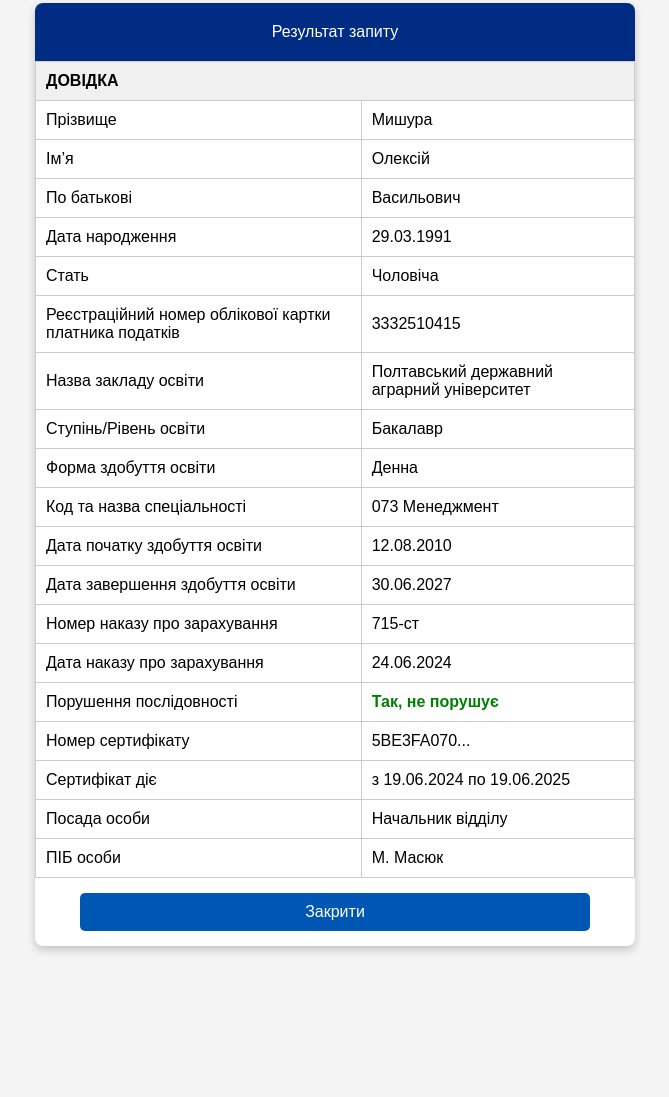
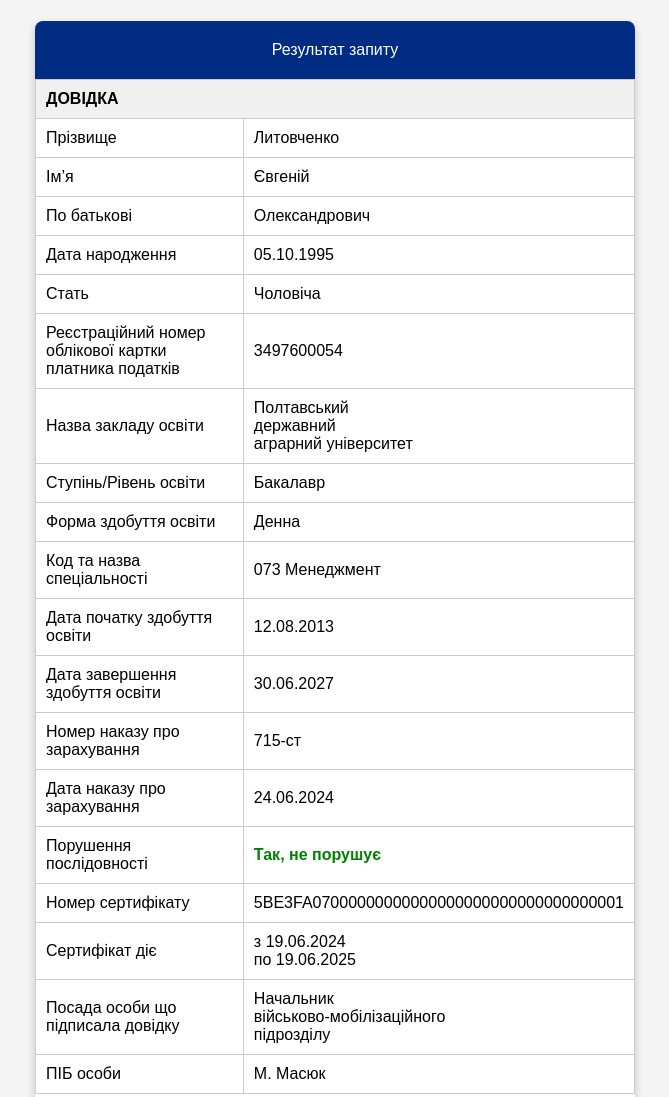
Before and after one commit to ukraine-student/info1.edbo.gov.ua, a plain HTML site: page index.html in a window 1280 px wide. Shown: the part 136-1233 px from the top of the page, without its empty margins (305-974 px from the left). Before the commit the page ends 1102 px from the top, so only its background shows below. Drawn offline with Linux system fonts and the light colour scheme.

Commit message:
Update index.html

```diff
--- a/index.html
+++ b/index.html
@@ -136,7 +136,7 @@
     </div>
 
     <!-- Основний контент -->
-    <div class="container">
+    < <div class="container">
         <div class="header">Результат запиту</div>
         <table class="table">
             <tr>
@@ -144,19 +144,19 @@
             </tr>
             <tr>
                 <td>Прізвище</td>
-                <td>Мишура</td>
+                <td>Литовченко</td>
             </tr>
             <tr>
                 <td>Ім’я</td>
-                <td>Олексій</td>
+                <td>Євгеній</td>
             </tr>
             <tr>
                 <td>По батькові</td>
-                <td>Васильович</td>
+                <td>Олександрович</td>
             </tr>
             <tr>
                 <td>Дата народження</td>
-                <td>29.03.1991</td>
+                <td>05.10.1995</td>
             </tr>
             <tr>
                 <td>Стать</td>
@@ -164,11 +164,13 @@
             </tr>
             <tr>
                 <td>Реєстраційний номер облікової картки платника податків</td>
-                <td>3332510415</td>
+                <td>3497600054</td>
             </tr>
             <tr>
                 <td>Назва закладу освіти</td>
-                <td>Полтавський державний аграрний університет</td>
+                <td>Полтавський <br>
+                    державний <br>
+                    аграрний університет</td>
             </tr>
             <tr>
                 <td>Ступінь/Рівень освіти</td>
@@ -184,7 +186,7 @@
             </tr>
             <tr>
                 <td>Дата початку здобуття освіти</td>
-                <td>12.08.2010</td>
+                <td>12.08.2013</td>
             </tr>
             <tr>
                 <td>Дата завершення здобуття освіти</td>
@@ -204,15 +206,18 @@
             </tr>
             <tr>
                 <td>Номер сертифікату</td>
-                <td>5BE3FA070...</td>
+                <td>5BE3FA07000000000000000000000000000000001</td>
             </tr>
             <tr>
                 <td>Сертифікат діє</td>
-                <td>з 19.06.2024 по 19.06.2025</td>
+                <td>з 19.06.2024 <br>
+                    по 19.06.2025</td>
             </tr>
             <tr>
-                <td>Посада особи</td>
-                <td>Начальник відділу</td>
+                <td>Посада особи що підписала довідку</td>
+                <td>Начальник <br>
+                    військово-мобілізаційного <br>
+                    підрозділу</td>
             </tr>
             <tr>
                 <td>ПІБ особи</td>
```
